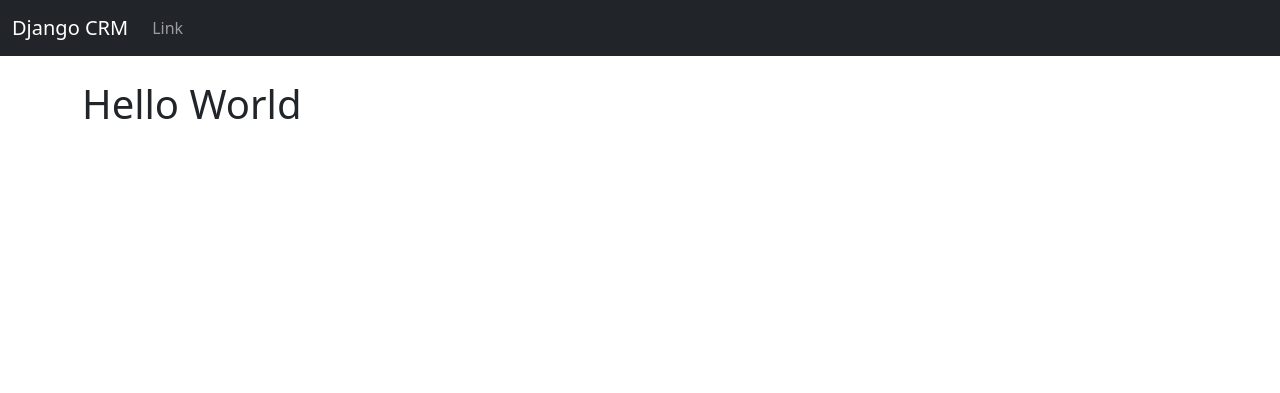
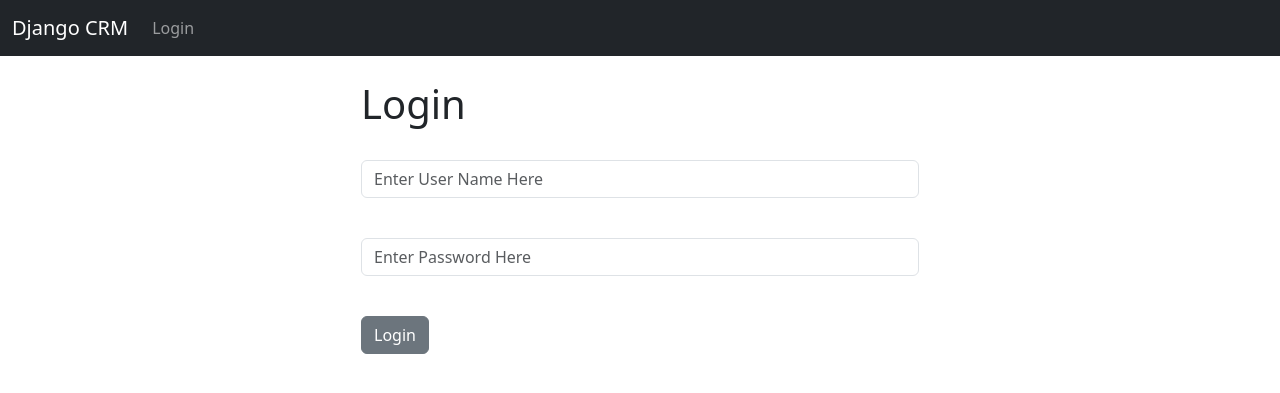
Before and after one commit to zeeglyismail/djangoCRM, a Django app: page / in a window 1280 px wide. Shown: the top 393 px of the page. Run offline with Django 5.2, Linux system fonts and the light colour scheme.

Commit message:
added login logout

```diff
--- a/dcrm/website/templates/base.html
+++ b/dcrm/website/templates/base.html
@@ -10,6 +10,14 @@
     {% include "navbar.html" %}
     <div class="container">
         <br>
+        {% if messages%}
+          {% for message in messages%}
+          <div class="alert alert-warning alert-dismissible fade show" role="alert">
+            {{message}}
+            <button type="button" class="btn-close" data-bs-dismiss="alert" aria-label="Close"></button>
+          </div>
+          {% endfor%}
+        {% endif%}
         {% block content%}
         {% endblock%}
     </div>
--- a/dcrm/website/templates/home.html
+++ b/dcrm/website/templates/home.html
@@ -1,6 +1,23 @@
 {% extends 'base.html' %}
 {% block content%}
-
-<h1> Hello World </h1>
-
+{% if user.is_authenticated %}
+<h1>Logged In</h1>
+{% else %}
+<div class="col-md-6 offset-md-3">
+<h1>Login</h1>
+<form method="post" action="{% url 'home'%}">
+    {% csrf_token %}
+        <br>
+        <div class="mb-3">
+          <input type="text" class="form-control" name="username" placeholder="Enter User Name Here" required>
+        </div>
+        <br>
+        <div class="mb-3">
+          <input type="password" class="form-control" name="password" placeholder="Enter Password Here" required>
+        </div>
+        <br>
+        <button type="submit" class="btn btn-secondary">Login</button>
+</form>
+</div>
+{% endif %}
 {% endblock%}
--- a/dcrm/website/templates/navbar.html
+++ b/dcrm/website/templates/navbar.html
@@ -6,8 +6,13 @@
       </button>
       <div class="collapse navbar-collapse" id="navbarSupportedContent">
         <ul class="navbar-nav me-auto mb-2 mb-lg-0">
+          {% if user.is_authenticated %}
           <li class="nav-item">
-            <a class="nav-link" href="#">Link</a>
+            <a class="nav-link" href="{%url 'logout'%}">Logout</a>
+          {% else %}
+          <li class="nav-item">
+            <a class="nav-link" href="{%url 'home'%}">Login</a>
+          {%endif%}
           </li>
         </ul>
       </div>
--- a/dcrm/website/urls.py
+++ b/dcrm/website/urls.py
@@ -3,4 +3,6 @@ from . import views
 
 urlpatterns = [
     path('', views.home, name='home'),
+    #path('login/', views.login_user, name='login'),
+    path('logout/', views.logout_user, name='logout'),
 ]
--- a/dcrm/website/views.py
+++ b/dcrm/website/views.py
@@ -1,5 +1,25 @@
-from django.shortcuts import render
-
+from django.shortcuts import render, redirect
+from django.contrib.auth import authenticate, login, logout
+from django.contrib import messages
 
 def home(request):
+    #Check to see if logging in
+    if request.method=='POST':
+        username = request.POST['username']
+        password = request.POST['password']
+        #Authenticate
+        user = authenticate(request, username=username, password=password)
+        if user is not None:
+            login(request, user)
+            messages.success(request, "You Have been Logged In")
+            return redirect ('home')
+        else:
+            messages.success(request, "There was an error logging in....")
+            return redirect('home')
+
     return render (request, 'home.html', {})
+
+def logout_user(request):
+    logout(request)
+    messages.success(request, "You Have been Logged Out....!")
+    return redirect('home')
```
